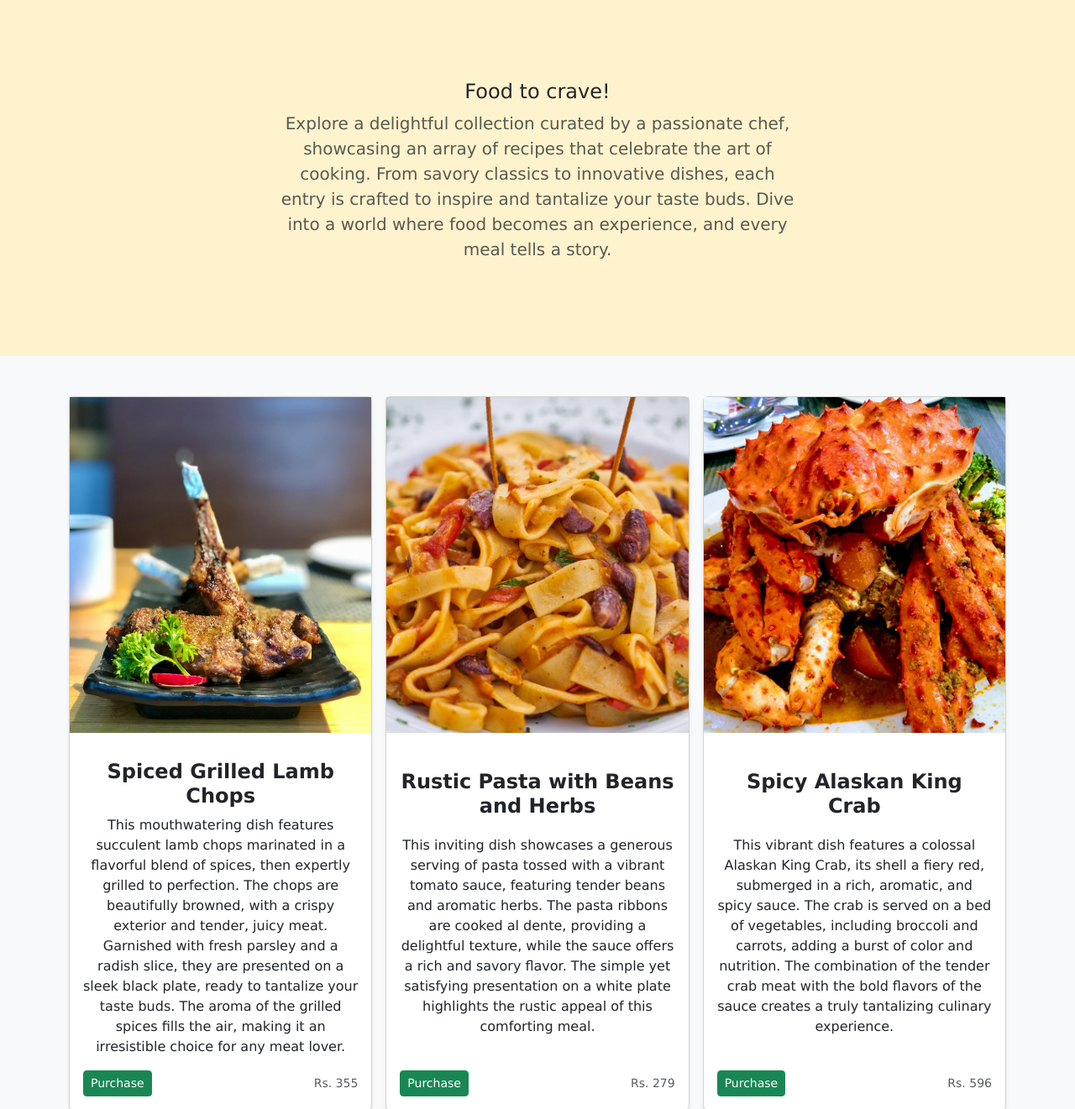
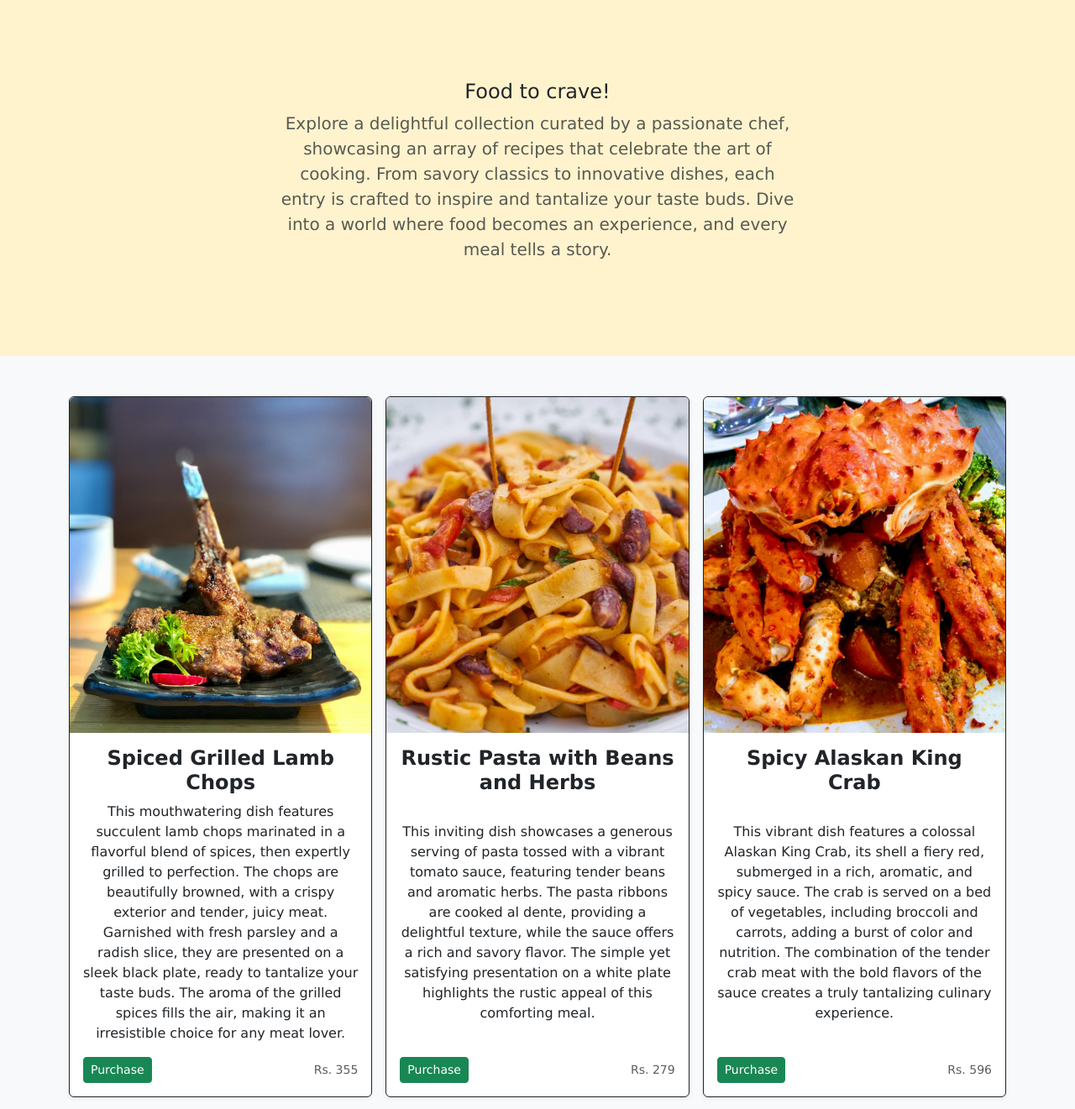
Before and after one commit to MohdRaza216/Foodiwheels, a Django app: page / in a window 1280 px wide. Shown: the part 334-1655 px from the top of the page at 84% size. Run offline with Django 5.2, Linux system fonts and the light colour scheme.

Commit message:
Add static files directory and update CSS for improved styling

```diff
--- a/myweb/settings.py
+++ b/myweb/settings.py
@@ -129,6 +129,10 @@ USE_TZ = True
 
 STATIC_URL = '/static/'
 
+STATICFILES_DIRS = [
+    BASE_DIR / "static",
+]
+
 STATIC_ROOT = os.path.join(BASE_DIR, 'staticfiles')
 
 # Default primary key field type
--- a/static/css/styles.css
+++ b/static/css/styles.css
@@ -68,12 +68,10 @@ a {
 a:hover {
     color: hotpink;
 }
-
 .card img {
     object-fit: cover;
     height: 50vh;
 }
-
 h1 {
     font-size: 1.5rem;
     font-weight: bold;
@@ -81,9 +79,11 @@ h1 {
 body {
     font-family: Verdana, Geneva, Tahoma, sans-serif;
 }
-
 #cards {
     text-align: center;
     justify-content: center;
     align-items: center;
 }
+.bg-body-tertiary {
+    background-color: #e9ecef ;
+}
--- a/templates/index.html
+++ b/templates/index.html
@@ -1,24 +1,41 @@
 {% load static %}
 <!DOCTYPE html>
 <html lang="en">
-
   <head>
     <meta charset="utf-8" />
     <meta name="viewport" content="width=device-width, initial-scale=1" />
-    <meta name="csrf-token" content="{{ csrf_token }}">
-    <meta name="description" content="Delicious food from Foodiwheels! From juicy lamb chops to rustic pasta, explore our premium dishes.">
-    <meta name="keywords" content="Food, Online Delivery, Lamb Chops, Pasta, Mediterranean Pizza">
+    <meta name="csrf-token" content="{{ csrf_token }}" />
+    <meta
+      name="description"
+      content="Delicious food from Foodiwheels! From juicy lamb chops to rustic pasta, explore our premium dishes."
+    />
+    <meta
+      name="keywords"
+      content="Food, Online Delivery, Lamb Chops, Pasta, Mediterranean Pizza"
+    />
     <title>{% block title %}Foodiwheels{% endblock %}</title>
-    <link href="https://cdn.jsdelivr.net/npm/bootstrap@5.3.3/dist/css/bootstrap.min.css" rel="stylesheet" integrity="sha384-QWTKZyjpPEjISv5WaRU9OFeRpok6YctnYmDr5pNlyT2bRjXh0JMhjY6hW+ALEwIH" crossorigin="anonymous" />
-    <link rel="stylesheet" href="{% static 'css/styles.css' %}">
+    <link
+      href="https://cdn.jsdelivr.net/npm/bootstrap@5.3.3/dist/css/bootstrap.min.css"
+      rel="stylesheet"
+      integrity="sha384-QWTKZyjpPEjISv5WaRU9OFeRpok6YctnYmDr5pNlyT2bRjXh0JMhjY6hW+ALEwIH"
+      crossorigin="anonymous"
+    />
+    <link rel="stylesheet" href="{% static 'css/styles.css' %}" />
   </head>
-
   <body>
     <div class="container-fluid px-0 mx-0 my-5">
       <nav class="navbar navbar-expand-lg navbar-dark bg-dark fixed-top">
         <div class="container">
           <a class="navbar-brand" href="/">Foodiwheels</a>
-                <button class="navbar-toggler" type="button" data-bs-toggle="collapse" data-bs-target="#navbarSupportedContent" aria-controls="navbarSupportedContent" aria-expanded="false" aria-label="Toggle navigation">
+          <button
+            class="navbar-toggler"
+            type="button"
+            data-bs-toggle="collapse"
+            data-bs-target="#navbarSupportedContent"
+            aria-controls="navbarSupportedContent"
+            aria-expanded="false"
+            aria-label="Toggle navigation"
+          >
             <span class="navbar-toggler-icon"></span>
           </button>
           <div class="collapse navbar-collapse" id="navbarSupportedContent">
@@ -33,19 +50,38 @@
                 <a class="nav-link" href="/contact">Contact</a>
               </li>
               <li class="nav-item dropdown">
-                            <a class="nav-link dropdown-toggle" href="#" role="button" data-bs-toggle="dropdown" aria-expanded="false">
+                <a
+                  class="nav-link dropdown-toggle"
+                  href="#"
+                  role="button"
+                  data-bs-toggle="dropdown"
+                  aria-expanded="false"
+                >
                   Categories
                 </a>
                 <ul class="dropdown-menu">
-                                <li><a class="dropdown-item" href="{% url 'food_veg' %}">Veg</a></li>
-                                <li><a class="dropdown-item" href="{% url 'food_nonveg' %}">Non-Veg</a></li>
+                  <li>
+                    <a class="dropdown-item" href="{% url 'food_veg' %}">Veg</a>
+                  </li>
+                  <li>
+                    <a class="dropdown-item" href="{% url 'food_nonveg' %}"
+                      >Non-Veg</a
+                    >
+                  </li>
                 </ul>
               </li>
             </ul>
             <form class="d-flex" role="search">
               {% csrf_token %}
-                        <input class="form-control me-2" type="search" placeholder="Search" aria-label="Search" />
-                        <button class="btn btn-outline-success" type="submit">Search</button>
+              <input
+                class="form-control me-2"
+                type="search"
+                placeholder="Search"
+                aria-label="Search"
+              />
+              <button class="btn btn-outline-success" type="submit">
+                Search
+              </button>
             </form>
           </div>
         </div>
@@ -60,40 +96,56 @@
           <br />Just one order away.
         </p>
         <p class="lead mb-0">
-                <a href="#" class="text-body-emphasis fw-bold">Click here to see our different cuisines...</a>
+          <a href="#" class="text-body-emphasis fw-bold"
+            >Click here to see our different cuisines...</a
+          >
         </p>
       </div>
     </div>
-
-
     <main>
-
       <section class="py-5 text-center container-fluid bg-warning-subtle">
         <div class="row py-lg-5">
           <div class="col-lg-6 col-md-8 mx-auto">
             <h1 class="fw-light">Food to crave!</h1>
-                    <p class="lead text-body-secondary">Explore a delightful collection curated by a passionate chef, showcasing an array of recipes that celebrate the art of cooking. From savory classics to innovative dishes, each entry is crafted to inspire and tantalize your taste buds.
-                        Dive into a world where food becomes an experience, and every meal tells a story.</p>
+            <p class="lead text-body-secondary">
+              Explore a delightful collection curated by a passionate chef,
+              showcasing an array of recipes that celebrate the art of cooking.
+              From savory classics to innovative dishes, each entry is crafted
+              to inspire and tantalize your taste buds. Dive into a world where
+              food becomes an experience, and every meal tells a story.
+            </p>
           </div>
         </div>
       </section>
-
       <div class="album py-5 bg-body-tertiary" id="cards">
         <div class="container">
-
           <div class="row row-cols-1 row-cols-sm-2 row-cols-md-3 g-3">
             <div class="col">
-                        <div class="card shadow-sm">
-                            <img src="{% static 'images/pexels-1155579-2871755.jpg' %}" alt="Spiced Grilled Lamb Chops">
+              <div class="card shadow-sm border-1 border-dark">
+                <img
+                  src="{% static 'images/pexels-1155579-2871755.jpg' %}"
+                  alt="Spiced Grilled Lamb Chops"
+                  class="rounded-top"
+                />
                 <div class="card-body">
+                  <h1>Spiced Grilled Lamb Chops</h1>
                   <p class="card-text">
-                                    <h1>Spiced Grilled Lamb Chops</h1> This mouthwatering dish features succulent lamb chops marinated in a flavorful blend of spices, then expertly grilled to perfection. The chops are beautifully browned, with a crispy exterior and tender, juicy meat.
-                                    Garnished with fresh parsley and a radish slice, they are presented on a sleek black plate, ready to tantalize your taste buds. The aroma of the grilled spices fills the air, making it an irresistible choice for any
-                                    meat lover.</p>
-                                <div class="d-flex justify-content-between align-items-center">
+                    This mouthwatering dish features succulent lamb chops
+                    marinated in a flavorful blend of spices, then expertly
+                    grilled to perfection. The chops are beautifully browned,
+                    with a crispy exterior and tender, juicy meat. Garnished
+                    with fresh parsley and a radish slice, they are presented on
+                    a sleek black plate, ready to tantalize your taste buds. The
+                    aroma of the grilled spices fills the air, making it an
+                    irresistible choice for any meat lover.
+                  </p>
+                  <div
+                    class="d-flex justify-content-between align-items-center"
+                  >
                     <div class="btn-group">
-                                        <button type="button" class="btn btn-sm btn-success"><a href="{% url 'login' %}" style="text-decoration:none; color:white;">Purchase</a></button>
-
+                      <a class="btn btn-sm btn-success" href="{% url 'login' %}"
+                        >Purchase</a
+                      >
                     </div>
                     <small class="text-body-secondary">Rs. 355</small>
                   </div>
@@ -101,16 +153,30 @@
               </div>
             </div>
             <div class="col">
-                        <div class="card shadow-sm">
-                            <img src="{% static 'images/pexels-enginakyurt-1527603.jpg' %}" alt="Rustic Pasta with Beans and Herbs">
+              <div class="card shadow-sm border-1 border-dark">
+                <img
+                  src="{% static 'images/pexels-enginakyurt-1527603.jpg' %}"
+                  alt="Rustic Pasta with Beans and Herbs"
+                  class="rounded-top"
+                />
                 <div class="card-body">
+                  <h1>Rustic Pasta with Beans and Herbs</h1>
                   <p class="card-text">
-                                    <h1>Rustic Pasta with Beans and Herbs</h1> This inviting dish showcases a generous serving of pasta tossed with a vibrant tomato sauce, featuring tender beans and aromatic herbs. The pasta ribbons are cooked al dente, providing a delightful texture, while the
-                                    sauce offers a rich and savory flavor. The simple yet satisfying presentation on a white plate highlights the rustic appeal of this comforting meal.</p>
-                                <div class="d-flex justify-content-between align-items-center">
+                    This inviting dish showcases a generous serving of pasta
+                    tossed with a vibrant tomato sauce, featuring tender beans
+                    and aromatic herbs. The pasta ribbons are cooked al dente,
+                    providing a delightful texture, while the sauce offers a
+                    rich and savory flavor. The simple yet satisfying
+                    presentation on a white plate highlights the rustic appeal
+                    of this comforting meal.
+                  </p>
+                  <div
+                    class="d-flex justify-content-between align-items-center"
+                  >
                     <div class="btn-group">
-                                        <button type="button" class="btn btn-sm btn-success"><a href="{% url 'login' %}" style="text-decoration:none; color:white;">Purchase</a></button>
-
+                      <a class="btn btn-sm btn-success" href="{% url 'login' %}"
+                        >Purchase</a
+                      >
                     </div>
                     <small class="text-body-secondary">Rs. 279</small>
                   </div>
@@ -118,36 +184,61 @@
               </div>
             </div>
             <div class="col">
-                        <div class="card shadow-sm">
-                            <img src="{% static 'images/pexels-h-h-227297-775863.jpg' %}" alt="Spicy Alaskan King Crab">
-
+              <div class="card shadow-sm border-1 border-dark">
+                <img
+                  src="{% static 'images/pexels-h-h-227297-775863.jpg' %}"
+                  alt="Spicy Alaskan King Crab"
+                  class="rounded-top"
+                />
                 <div class="card-body">
+                  <h1>Spicy Alaskan King Crab</h1>
                   <p class="card-text">
-                                    <h1>Spicy Alaskan King Crab</h1> This vibrant dish features a colossal Alaskan King Crab, its shell a fiery red, submerged in a rich, aromatic, and spicy sauce. The crab is served on a bed of vegetables, including broccoli and carrots, adding a burst
-                                    of color and nutrition. The combination of the tender crab meat with the bold flavors of the sauce creates a truly tantalizing culinary experience.</p>
-                                <div class="d-flex justify-content-between align-items-center">
+                    This vibrant dish features a colossal Alaskan King Crab, its
+                    shell a fiery red, submerged in a rich, aromatic, and spicy
+                    sauce. The crab is served on a bed of vegetables, including
+                    broccoli and carrots, adding a burst of color and nutrition.
+                    The combination of the tender crab meat with the bold
+                    flavors of the sauce creates a truly tantalizing culinary
+                    experience.
+                  </p>
+                  <div
+                    class="d-flex justify-content-between align-items-center"
+                  >
                     <div class="btn-group">
-                                        <button type="button" class="btn btn-sm btn-success"><a href="{% url 'login' %}" style="text-decoration:none; color:white;">Purchase</a></button>
-
+                      <a class="btn btn-sm btn-success" href="{% url 'login' %}"
+                        >Purchase</a
+                      >
                     </div>
                     <small class="text-body-secondary">Rs. 596</small>
                   </div>
                 </div>
               </div>
             </div>
-
             <div class="col">
-                        <div class="card shadow-sm">
-                            <img src="{% static 'images/pexels-pablo-macedo-287472-845798.jpg' %}" alt="Mediterranean Delight Pizza">
-
+              <div class="card shadow-sm border-1 border-dark">
+                <img
+                  src="{% static 'images/pexels-pablo-macedo-287472-845798.jpg' %}"
+                  alt="Mediterranean Delight Pizza"
+                  class="rounded-top"
+                />
                 <div class="card-body">
+                  <h1>Mediterranean Delight Pizza</h1>
                   <p class="card-text">
-                                    <h1>Mediterranean Delight Pizza</h1> This mouthwatering pizza slice features a crispy crust topped with a vibrant tomato sauce, melted mozzarella cheese, ripe olives, and fresh basil leaves. A drizzle of olive oil adds a touch of Mediterranean flair,
-                                    while a sprinkle of oregano enhances the herbaceous notes. The slice is beautifully presented on a white plate, ready to be savored.</p>
-                                <div class="d-flex justify-content-between align-items-center">
+                    This mouthwatering pizza slice features a crispy crust
+                    topped with a vibrant tomato sauce, melted mozzarella
+                    cheese, ripe olives, and fresh basil leaves. A drizzle of
+                    olive oil adds a touch of Mediterranean flair, while a
+                    sprinkle of oregano enhances the herbaceous notes. The slice
+                    is beautifully presented on a white plate, ready to be
+                    savored.
+                  </p>
+                  <div
+                    class="d-flex justify-content-between align-items-center"
+                  >
                     <div class="btn-group">
-                                        <button type="button" class="btn btn-sm btn-success"><a href="{% url 'login' %}" style="text-decoration:none; color:white;">Purchase</a></button>
-
+                      <a class="btn btn-sm btn-success" href="{% url 'login' %}"
+                        >Purchase</a
+                      >
                     </div>
                     <small class="text-body-secondary">Rs. 400</small>
                   </div>
@@ -155,17 +246,31 @@
               </div>
             </div>
             <div class="col">
-                        <div class="card shadow-sm">
-                            <img src="{% static 'images/pexels-snapwire-675951.jpg' %}" alt="Seared Steak with Herb-Roasted Vegetables">
-
+              <div class="card shadow-sm border-1 border-dark">
+                <img
+                  src="{% static 'images/pexels-snapwire-675951.jpg' %}"
+                  alt="Seared Steak with Herb-Roasted Vegetables"
+                  class="rounded-top"
+                />
                 <div class="card-body">
+                  <h1>Seared Steak with Herb-Roasted Vegetables</h1>
                   <p class="card-text">
-                                    <h1>Seared Steak with Herb-Roasted Vegetables</h1> This elegant dish features a perfectly seared steak, resting on a bed of colorful herb-roasted vegetables. The steak is topped with a rich, dark sauce that complements the savory flavors of the meat. The vegetables,
-                                    including asparagus and potatoes, are seasoned with fresh herbs and roasted to golden perfection. The presentation is simple yet sophisticated, making it an ideal choice for a special occasion.</p>
-                                <div class="d-flex justify-content-between align-items-center">
+                    This elegant dish features a perfectly seared steak, resting
+                    on a bed of colorful herb-roasted vegetables. The steak is
+                    topped with a rich, dark sauce that complements the savory
+                    flavors of the meat. The vegetables, including asparagus and
+                    potatoes, are seasoned with fresh herbs and roasted to
+                    golden perfection. The presentation is simple yet
+                    sophisticated, making it an ideal choice for a special
+                    occasion.
+                  </p>
+                  <div
+                    class="d-flex justify-content-between align-items-center"
+                  >
                     <div class="btn-group">
-                                        <button type="button" class="btn btn-sm btn-success"><a href="{% url 'login' %}" style="text-decoration:none; color:white;">Purchase</a></button>
-
+                      <a class="btn btn-sm btn-success" href="{% url 'login' %}"
+                        >Purchase</a
+                      >
                     </div>
                     <small class="text-body-secondary">Rs. 550</small>
                   </div>
@@ -173,17 +278,30 @@
               </div>
             </div>
             <div class="col">
-                        <div class="card shadow-sm">
-                            <img src="{% static 'images/pexels-tonyleong81-2092906.jpg' %}" alt="Aglio e Olio with Shrimp">
-
+              <div class="card shadow-sm border-1 border-dark">
+                <img
+                  src="{% static 'images/pexels-tonyleong81-2092906.jpg' %}"
+                  alt="Aglio e Olio with Shrimp"
+                  class="rounded-top"
+                />
                 <div class="card-body">
+                  <h1>Aglio e Olio with Shrimp</h1>
                   <p class="card-text">
-                                    <h1>Aglio e Olio with Shrimp</h1> This classic Italian dish features a generous serving of al dente spaghetti tossed with fragrant garlic, chili flakes, and a drizzle of olive oil. The pasta is topped with plump, juicy shrimp and a sprinkle of fresh
-                                    parsley, offering a perfect balance of flavors and textures. The simple yet satisfying presentation on a rustic plate enhances the overall appeal of this timeless recipe.</p>
-                                <div class="d-flex justify-content-between align-items-center">
+                    This classic Italian dish features a generous serving of al
+                    dente spaghetti tossed with fragrant garlic, chili flakes,
+                    and a drizzle of olive oil. The pasta is topped with plump,
+                    juicy shrimp and a sprinkle of fresh parsley, offering a
+                    perfect balance of flavors and textures. The simple yet
+                    satisfying presentation on a rustic plate enhances the
+                    overall appeal of this timeless recipe.
+                  </p>
+                  <div
+                    class="d-flex justify-content-between align-items-center"
+                  >
                     <div class="btn-group">
-                                        <button type="button" class="btn btn-sm btn-success"><a href="{% url 'login' %}" style="text-decoration:none; color:white;">Purchase</a></button>
-
+                      <a class="btn btn-sm btn-success" href="{% url 'login' %}"
+                        >Purchase</a
+                      >
                     </div>
                     <small class="text-body-secondary">Rs. 440</small>
                   </div>
@@ -195,8 +313,10 @@
       </div>
     </main>
     {% endblock %}
-    <script src="https://cdn.jsdelivr.net/npm/bootstrap@5.3.3/dist/js/bootstrap.bundle.min.js" integrity="sha384-YvpcrYf0tY3lHB60NNkmXc5s9fDVZLESaAA55NDzOxhy9GkcIdslK1eN7N6jIeHz" crossorigin="anonymous"></script>
-
+    <script
+      src="https://cdn.jsdelivr.net/npm/bootstrap@5.3.3/dist/js/bootstrap.bundle.min.js"
+      integrity="sha384-YvpcrYf0tY3lHB60NNkmXc5s9fDVZLESaAA55NDzOxhy9GkcIdslK1eN7N6jIeHz"
+      crossorigin="anonymous"
+    ></script>
   </body>
-
 </html>
```
Also changed, not shown: 2 other files. Lines whose indentation alone changed are shown as unchanged.
